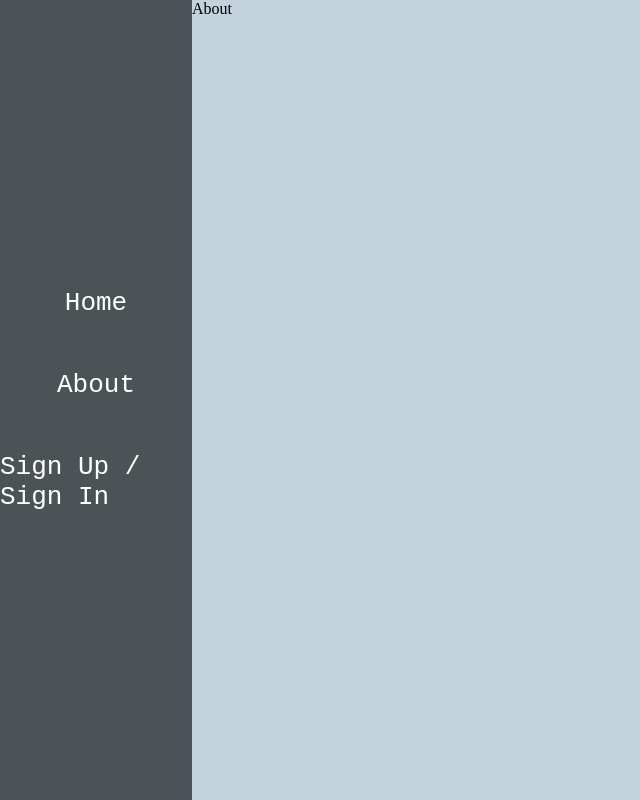
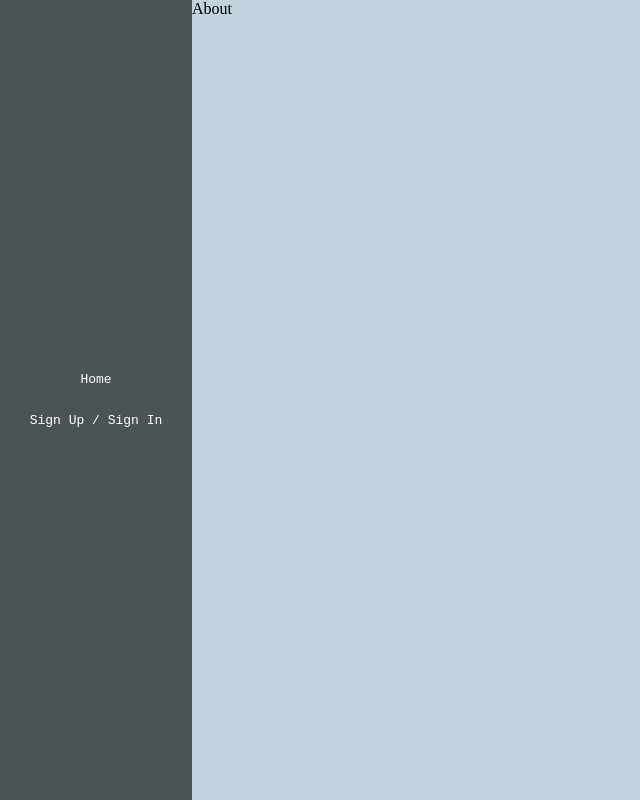
Before and after one commit to ryzbaka/PyLot, a React (Create React App) app in the folder frontend/: page /about in a window 1280 px wide. Shown: the whole page, without its empty margins (0-640 px from the left). Built offline with nearby package versions, Linux system fonts and the light colour scheme; the HTML template or start-up script is replaced by a standard one.

Commit message:
added reach router links to sidebar

```diff
--- a/frontend/src/App.js
+++ b/frontend/src/App.js
@@ -1,5 +1,4 @@
 import React from "react";
-import Apitest from "./Apitest";
 import Sidebar from "./Sidebar";
 import { Router } from "@reach/router";
 import Home from "./Home";
@@ -10,10 +9,25 @@ const App = () => {
   return (
     <React.StrictMode>
       <div className="main-container">
-        <Sidebar
-          options={["Home", "About", "Sign Up / Sign In"]}
-          links={["/", "/about", "/signupin"]}
-        />
+        <div className="side-container">
+          <Router>
+            <Sidebar
+              options={["Home", "About"]}
+              links={["/", "/about"]}
+              path="/signupin"
+            />
+            <Sidebar
+              options={["Home", "Sign Up / Sign In"]}
+              links={["/", "/signupin"]}
+              path="/about"
+            />
+            <Sidebar
+              options={["Home", "About", "Sign Up / Sign In"]}
+              links={["/", "/about", "/signupin"]}
+              path="/*"
+            />
+          </Router>
+        </div>
         <div className="nested-main-container">
           <Router>
             <Home path="/" />
--- a/frontend/src/Sidebar.js
+++ b/frontend/src/Sidebar.js
@@ -3,7 +3,7 @@ import { Link } from "@reach/router";
 
 const Sidebar = ({ options, links }) => {
   return (
-    <div className="side-container">
+    <div className="side-container-content">
       {options.map((item, index) => (
         <Link
           to={links[index]}
--- a/frontend/src/index.css
+++ b/frontend/src/index.css
@@ -34,7 +34,12 @@ html,body{
   align-items: center;
   height:100%;
   font-family: monospace;
-  font-size: 200%;
+  font-size: 100%;
+}
+.side-container-content{
+ display:flex;
+ align-items:center;
+ flex-direction: column;
 }
 .nested-main-container{
   background:#c2d3dd;
```
